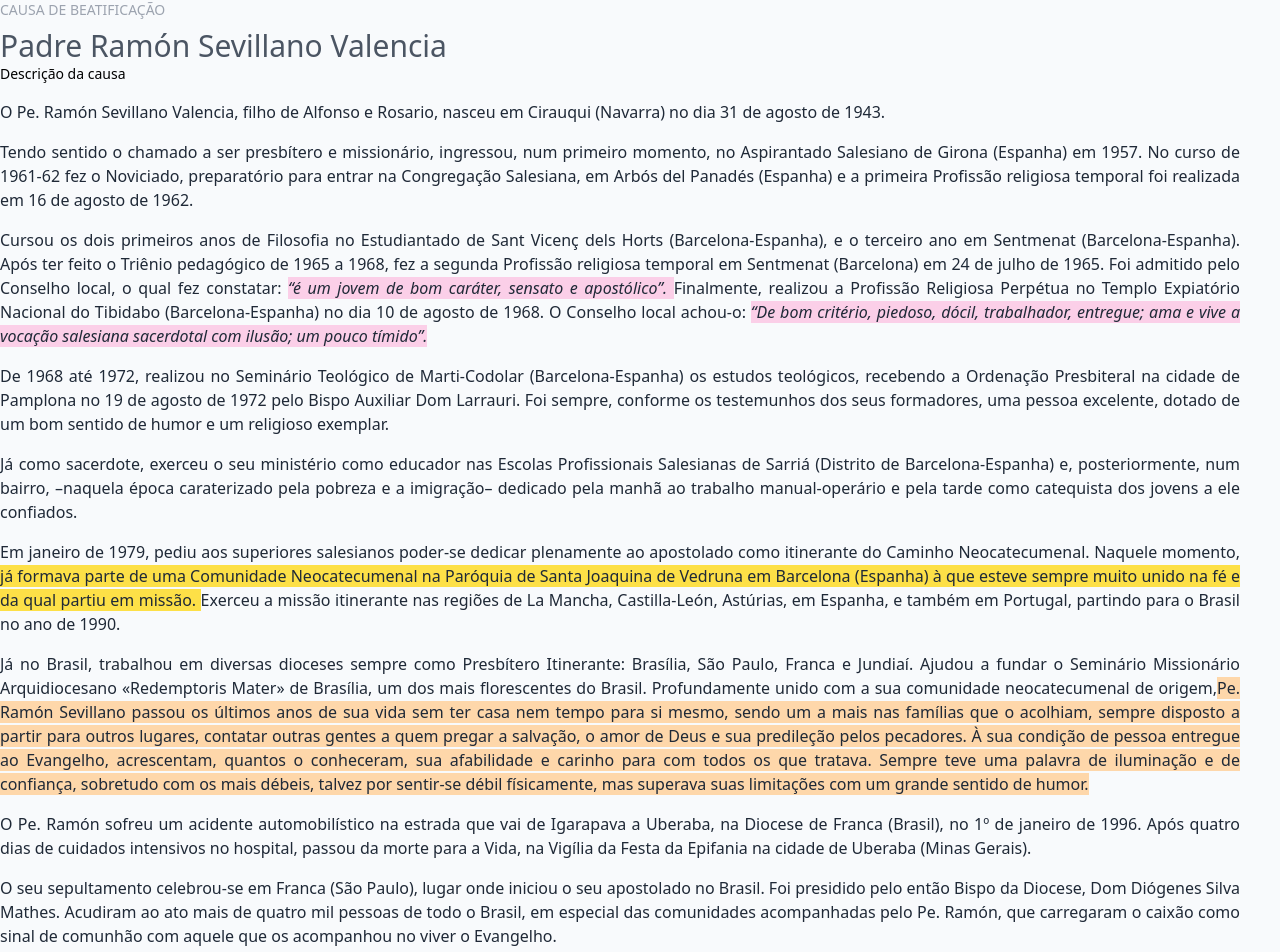
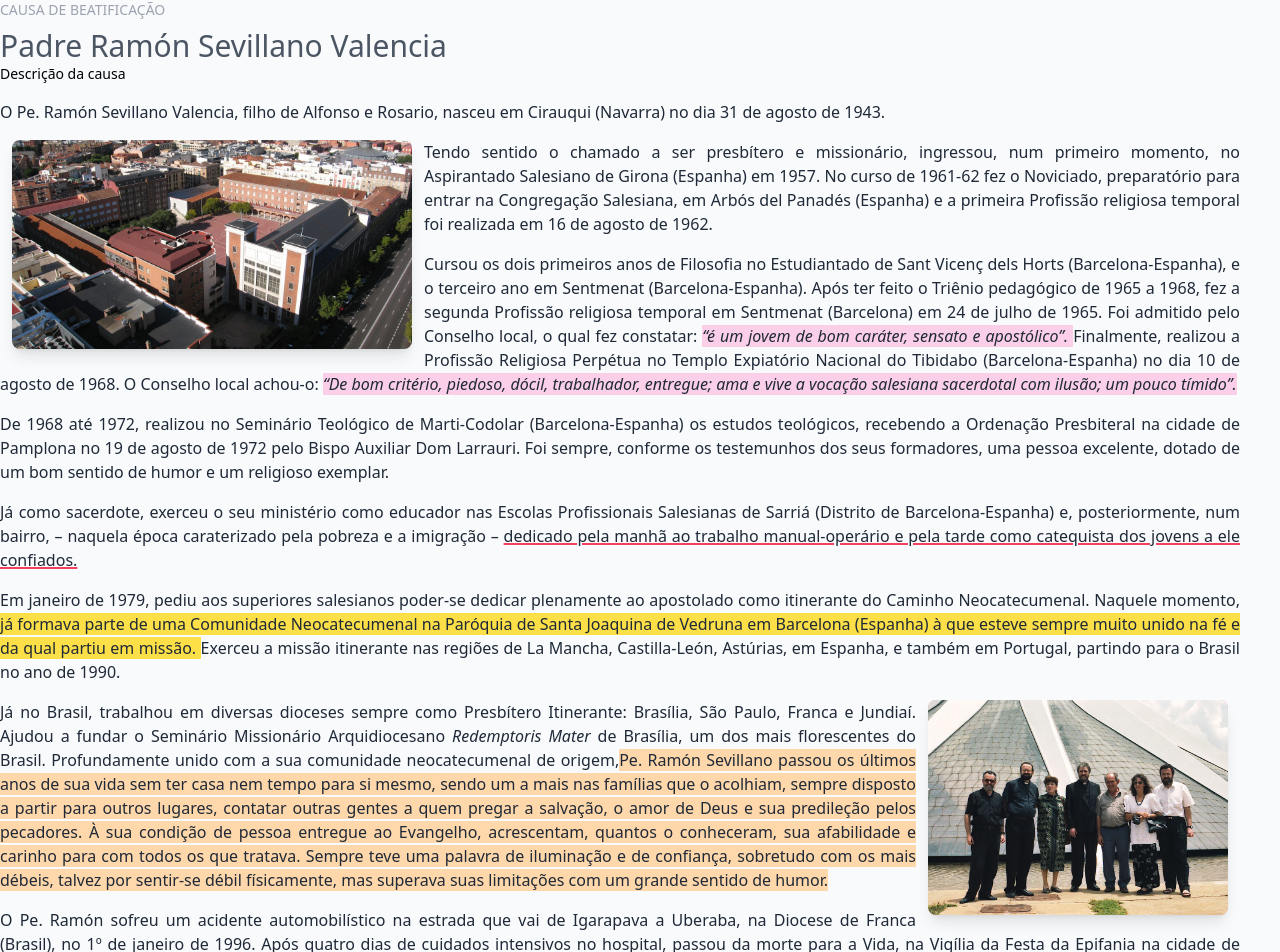
Before and after one commit to leonardocintra/padre-ramon, a Next.js app: page / in a window 1280 px wide. Shown: the part 812-1764 px from the top of the page. Built offline with nearby package versions, Linux system fonts and the light colour scheme.

Commit message:
nova refatoracao

```diff
--- a/components/Manchete.tsx
+++ b/components/Manchete.tsx
@@ -16,9 +16,10 @@ export default function Manchete() {
         <div className="lg:flex-grow md:w-1/2 lg:pl-24 md:pl-16 flex flex-col md:items-start md:text-left items-center text-center">
           <h1 className="title-font sm:text-5xl text-3xl mb-4 font-medium text-gray-900">
             O sacerdote que te ajuda a amar a Cristo.
-            <br className="hidden lg:inline-block" />
+          </h1>
+          <span className="box-decoration-slice bg-gradient-to-r from-lime-500 to-slate-700 text-white px-5 py-3 rounded-md">
             Precisa de ajuda ?
-          </h1>
+          </span>
           <p className="mb-8 leading-relaxed text-2xl">Conheça Padre Ramón</p>
           <p className="text-lg italic">
             &quot; ... com efeito, os sofrimentos do tempo presente não tem
--- a/components/QuadroFotos.tsx
+++ b/components/QuadroFotos.tsx
@@ -65,7 +65,7 @@ export default function QuadroFotos(props: QuadroFotosProps) {
                   height={200}
                   alt="gallery"
                   className="w-full object-cover h-full object-center block"
-                  src="https://dummyimage.com/500x300"
+                  src="/img/arquivo-pessoal/1.jpg"
                 />
               </div>
               <div className="md:p-2 p-1 w-1/2">
@@ -74,7 +74,7 @@ export default function QuadroFotos(props: QuadroFotosProps) {
                   height={200}
                   alt="gallery"
                   className="w-full object-cover h-full object-center block"
-                  src="https://dummyimage.com/501x301"
+                  src="/img/arquivo-pessoal/2.jpg"
                 />
               </div>
               <div className="md:p-2 p-1 w-full">
@@ -83,7 +83,7 @@ export default function QuadroFotos(props: QuadroFotosProps) {
                   height={200}
                   alt="gallery"
                   className="w-full h-full object-cover object-center block"
-                  src="https://dummyimage.com/600x360"
+                  src="/img/arquivo-pessoal/3.jpg"
                 />
               </div>
             </div>
@@ -94,7 +94,7 @@ export default function QuadroFotos(props: QuadroFotosProps) {
                   height={200}
                   alt="gallery"
                   className="w-full h-full object-cover object-center block"
-                  src="https://dummyimage.com/601x361"
+                  src="/img/arquivo-pessoal/4.jpg"
                 />
               </div>
               <div className="md:p-2 p-1 w-1/2">
@@ -103,7 +103,7 @@ export default function QuadroFotos(props: QuadroFotosProps) {
                   height={200}
                   alt="gallery"
                   className="w-full object-cover h-full object-center block"
-                  src="https://dummyimage.com/502x302"
+                  src="/img/arquivo-pessoal/5.jpg"
                 />
               </div>
               <div className="md:p-2 p-1 w-1/2">
@@ -112,7 +112,7 @@ export default function QuadroFotos(props: QuadroFotosProps) {
                   height={200}
                   alt="gallery"
                   className="w-full object-cover h-full object-center block"
-                  src="https://dummyimage.com/503x303"
+                  src="/img/arquivo-pessoal/6.jpg"
                 />
               </div>
             </div>
--- a/components/QuadroPost.tsx
+++ b/components/QuadroPost.tsx
@@ -1,16 +1,11 @@
 import Image from "next/image";
 import ButtonLaranja from "./Button";
-import {
-  CloudArrowUpIcon,
-  LockClosedIcon,
-  ServerIcon,
-} from "@heroicons/react/20/solid";
 
 interface QuadroPostProps {}
 
 export default function QuadroPost(props: QuadroPostProps) {
   return (
-    <div className="container mx-auto">
+    <div className="container mx-auto px-3 sm:px-0">
       <div className="flex flex-col-reverse lg:flex-row">
         <div className="mt-5 lg:pr-10">
           <div className="text-sm text-gray-400 font-medium uppercase">
@@ -25,6 +20,13 @@ export default function QuadroPost(props: QuadroPostProps) {
               O Pe. Ramón Sevillano Valencia, filho de Alfonso e Rosario, nasceu
               em Cirauqui (Navarra) no dia 31 de agosto de 1943.
             </p>
+            <Image
+              width={400}
+              height={400}
+              alt="imagem"
+              className="float-left rounded-lg bg-red-300 m-3 shadow-lg"
+              src={"/img/card/salesianos.jpg"}
+            />
             <p>
               Tendo sentido o chamado a ser presbítero e missionário, ingressou,
               num primeiro momento, no Aspirantado Salesiano de Girona (Espanha)
@@ -63,10 +65,12 @@ export default function QuadroPost(props: QuadroPostProps) {
             <p>
               Já como sacerdote, exerceu o seu ministério como educador nas
               Escolas Profissionais Salesianas de Sarriá (Distrito de
-              Barcelona-Espanha) e, posteriormente, num bairro, –naquela época
-              caraterizado pela pobreza e a imigração– dedicado pela manhã ao
-              trabalho manual-operário e pela tarde como catequista dos jovens a
-              ele confiados.
+              Barcelona-Espanha) e, posteriormente, num bairro, – naquela época
+              caraterizado pela pobreza e a imigração –{" "}
+              <span className="font-normal underline decoration-2 decoration-rose-500">
+                dedicado pela manhã ao trabalho manual-operário e pela tarde
+                como catequista dos jovens a ele confiados.
+              </span>
             </p>
             <p>
               Em janeiro de 1979, pediu aos superiores salesianos poder-se
@@ -82,13 +86,20 @@ export default function QuadroPost(props: QuadroPostProps) {
               Castilla-León, Astúrias, em Espanha, e também em Portugal,
               partindo para o Brasil no ano de 1990.
             </p>
+            <Image
+              width={300}
+              height={200}
+              alt="imagem"
+              className="float-right rounded-lg bg-red-300 m-3 shadow-lg"
+              src={"/img/brasilia/1.jpg"}
+            />
             <p>
               Já no Brasil, trabalhou em diversas dioceses sempre como
               Presbítero Itinerante: Brasília, São Paulo, Franca e Jundiaí.
               Ajudou a fundar o Seminário Missionário Arquidiocesano
-              «Redemptoris Mater» de Brasília, um dos mais florescentes do
-              Brasil. Profundamente unido com a sua comunidade neocatecumenal de
-              origem,
+              <span className="italic"> Redemptoris Mater </span> de Brasília,
+              um dos mais florescentes do Brasil. Profundamente unido com a sua
+              comunidade neocatecumenal de origem,
               <span className="font-normal bg-orange-200">
                 Pe. Ramón Sevillano passou os últimos anos de sua vida sem ter
                 casa nem tempo para si mesmo, sendo um a mais nas famílias que o
```
